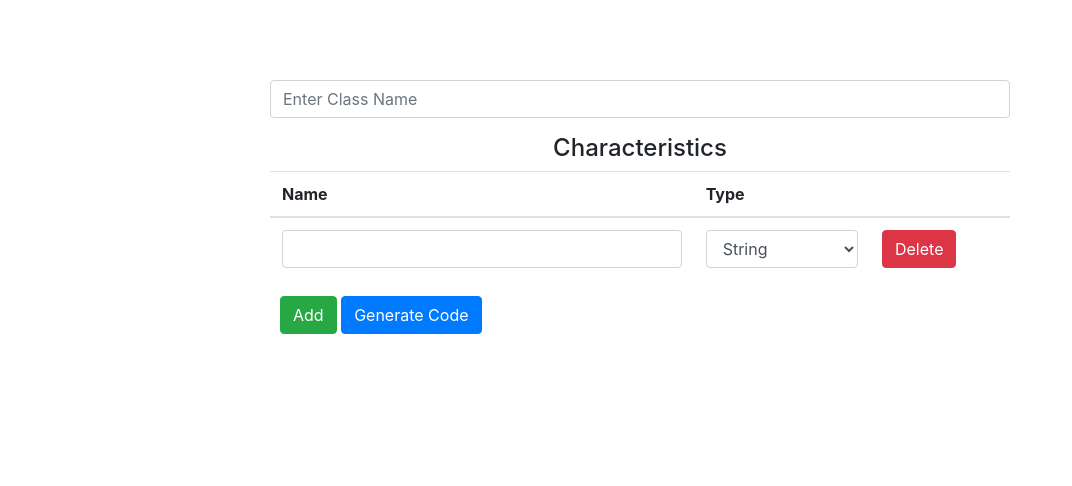
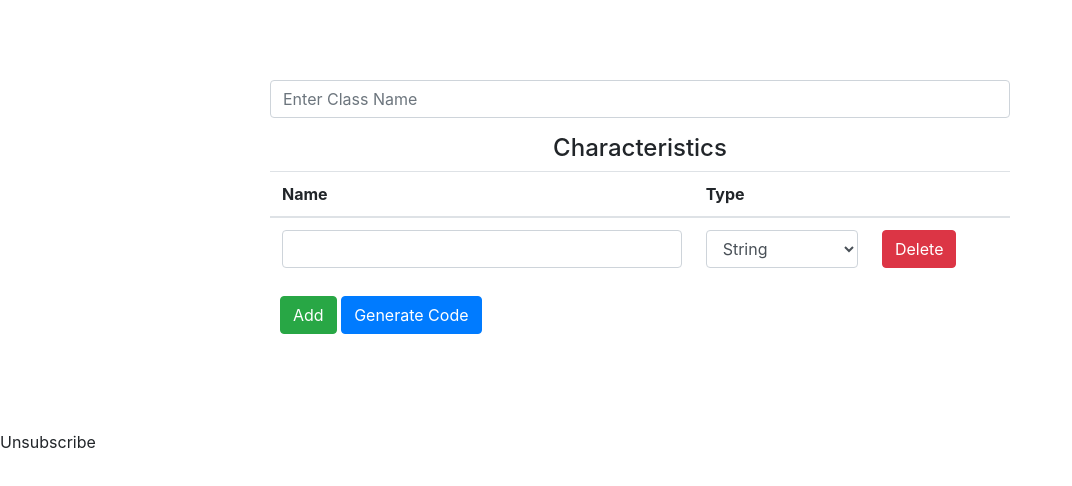
Before and after one commit to YoanEnchev/classgenerator.github.io, a plain HTML site: page index.html in a window 1280 px wide. Shown: the whole page, without its empty margins (0-1072 px from the left). Drawn offline with nearby package versions, Linux system fonts and the light colour scheme.

Commit message:
Update index.html

```diff
--- a/index.html
+++ b/index.html
@@ -56,6 +56,7 @@
   </form>
 
 </div>
+  <singleline><unsubscribe>Unsubscribe</unsubscribe></singleline>
 </body>
 <script src="https://ajax.googleapis.com/ajax/libs/jquery/3.3.1/jquery.min.js"></script>
 <script src="https://maxcdn.bootstrapcdn.com/bootstrap/4.1.3/js/bootstrap.min.js"></script>
```
